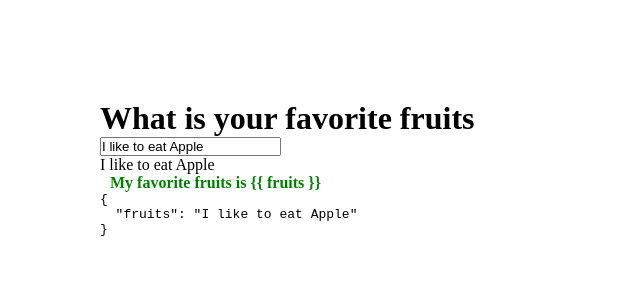
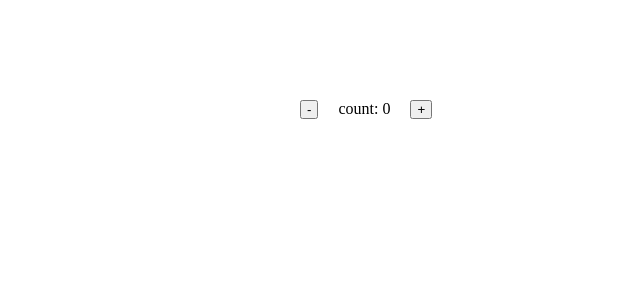
Before and after one commit to Najim473/vue, a Vue app: page / in a window 1280 px wide. Shown: the top 300 px of the page, without its empty margins (0-640 px from the left). Built offline with nearby package versions, Linux system fonts and the light colour scheme.

Commit message:
event-binding_and_v-on

```diff
--- a/src/components/myHome.scss
+++ b/src/components/myHome.scss
@@ -2,8 +2,10 @@
      margin: 100px;
  }
 
+ button {
+     padding: 0 5px;
+ }
+
  span {
-     font-weight: 900;
-     color: green;
-     padding: 0% 10px;
+     padding: 0 20px;
  }
--- a/src/components/myHome.vue
+++ b/src/components/myHome.vue
@@ -1,17 +1,20 @@
 <template>
   <div>
-    <h1>What is your favorite fruits</h1>
-    <p><input v-model="fruits" /></p>
-    <p v-once="fruits">{{ fruits }}</p>
-    <span v-pre>My favorite fruits is {{ fruits }}</span>
-    <pre>{{ $data }}</pre>
+ <div class="item">
+  <div class="quantity">
+    <button class="incre" @click="counter>0 ? counter-=1:0">-</button>
+    <span>count: {{counter}}</span>
+    <button class="incre" @click=" counter+=1 ">+</button>
+
+  </div>
+ </div>
   </div>
 </template>
 <script>
 export default {
   data() {
     return {
-      fruits: "I like to eat Apple",
+     counter:0
     };
   },
 };
```
